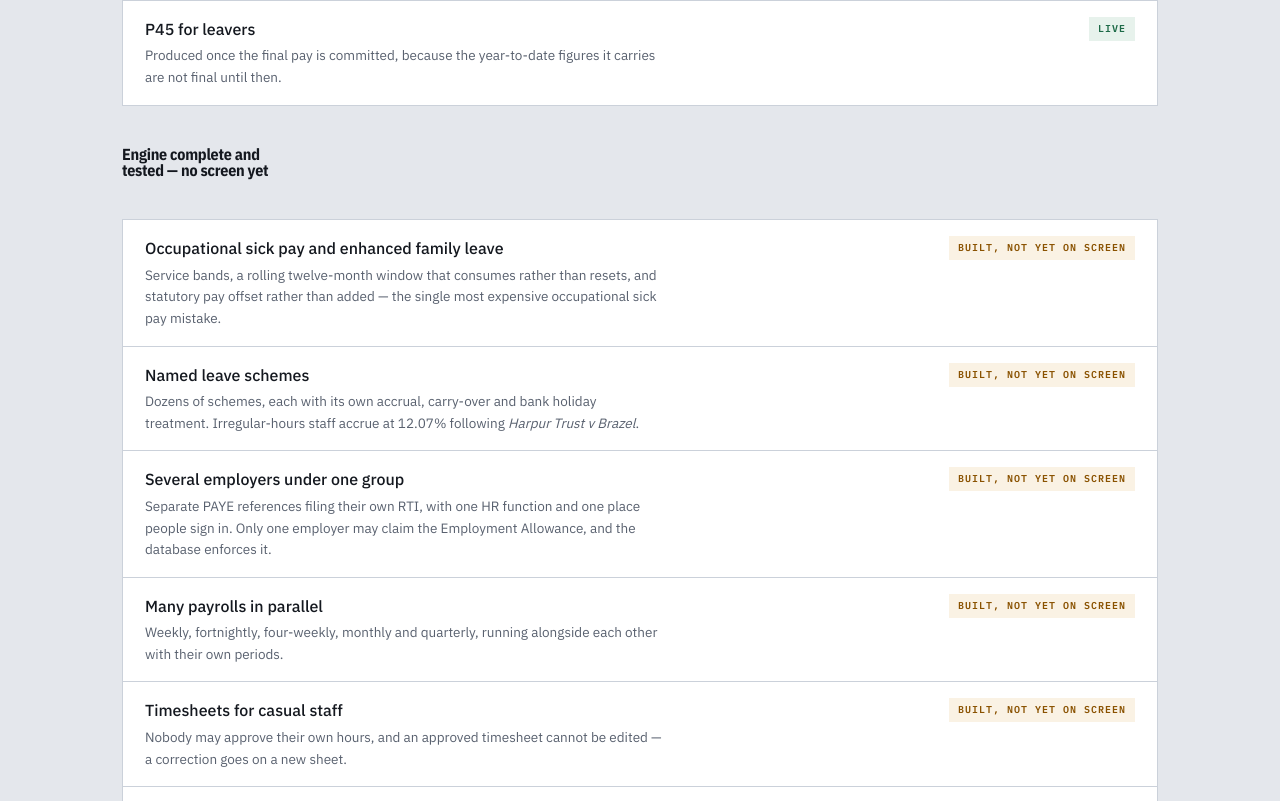
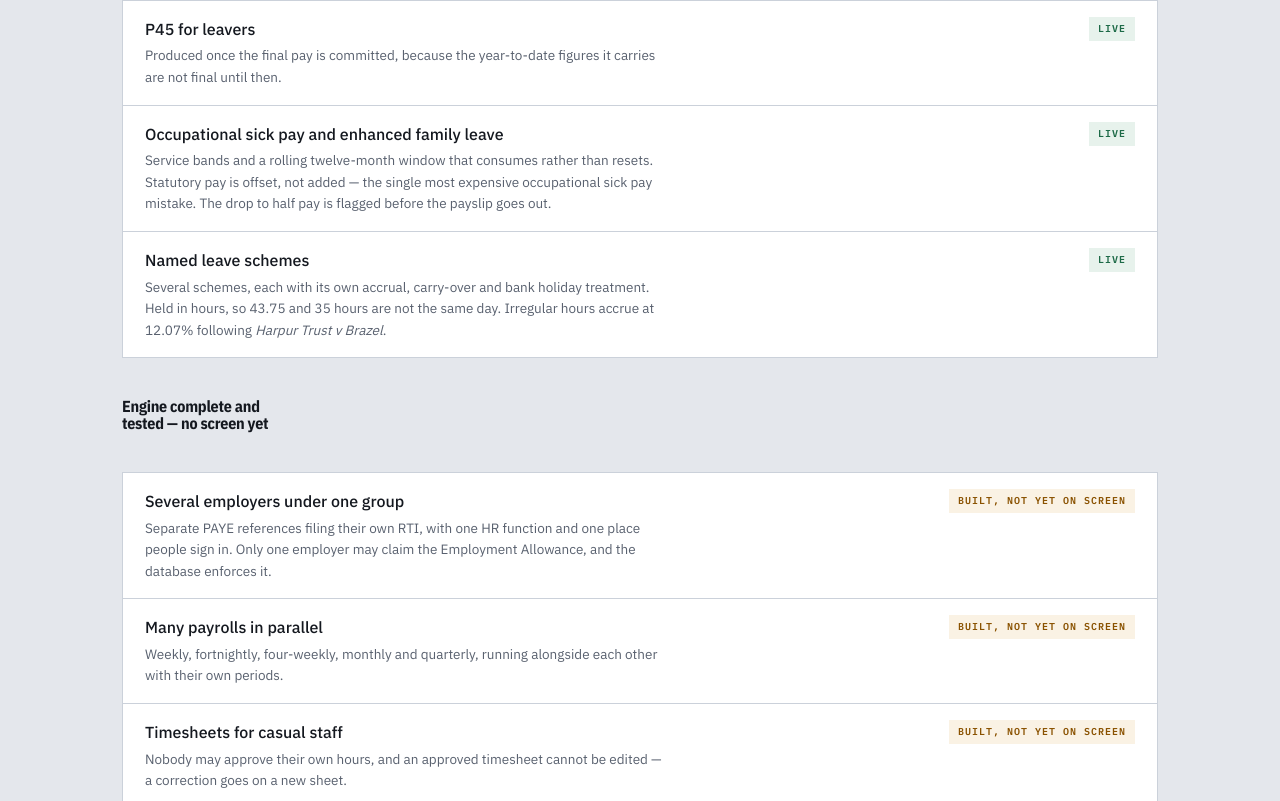
Before and after one commit to drk230513/hr-payrollsystem, a plain HTML site: page site/index.html in a window 1280 px wide. Shown: the part 5327-6128 px from the top of the page. Drawn offline with nearby package versions, Linux system fonts and the light colour scheme.

Commit message:
v0.11.5 — absence and leave are live, not screenless

```diff
--- a/site/index.html
+++ b/site/index.html
@@ -477,21 +477,21 @@ footer{background:var(--card);border-top:1px solid var(--rule);padding:44px 0 52
         <span class="note">Produced once the final pay is committed, because the year-to-date figures it carries are not final until then.</span></div>
         <span class="pill live">Live</span>
       </div>
+      <div class="lrow">
+        <div><b>Occupational sick pay and enhanced family leave</b>
+        <span class="note">Service bands and a rolling twelve-month window that consumes rather than resets. Statutory pay is offset, not added — the single most expensive occupational sick pay mistake. The drop to half pay is flagged before the payslip goes out.</span></div>
+        <span class="pill live">Live</span>
+      </div>
+      <div class="lrow">
+        <div><b>Named leave schemes</b>
+        <span class="note">Several schemes, each with its own accrual, carry-over and bank holiday treatment. Held in hours, so 43.75 and 35 hours are not the same day. Irregular hours accrue at 12.07% following <i>Harpur Trust v Brazel</i>.</span></div>
+        <span class="pill live">Live</span>
+      </div>
     </div>
 
     <div class="sec-head" style="margin-top:40px"><h2 style="font-size:16px">Engine complete and tested — no screen yet</h2></div>
     <div class="ledger">
-      <div class="lrow">
-        <div><b>Occupational sick pay and enhanced family leave</b>
-        <span class="note">Service bands, a rolling twelve-month window that consumes rather than resets, and statutory pay offset rather than added — the single most expensive occupational sick pay mistake.</span></div>
-        <span class="pill wait">Built, not yet on screen</span>
-      </div>
-      <div class="lrow">
-        <div><b>Named leave schemes</b>
-        <span class="note">Dozens of schemes, each with its own accrual, carry-over and bank holiday treatment. Irregular-hours staff accrue at 12.07% following <i>Harpur Trust v Brazel</i>.</span></div>
-        <span class="pill wait">Built, not yet on screen</span>
-      </div>
-      <div class="lrow">
+            <div class="lrow">
         <div><b>Several employers under one group</b>
         <span class="note">Separate PAYE references filing their own RTI, with one HR function and one place people sign in. Only one employer may claim the Employment Allowance, and the database enforces it.</span></div>
         <span class="pill wait">Built, not yet on screen</span>
```
Also changed, not shown: CHANGELOG.md, README.md, 1 other file.
